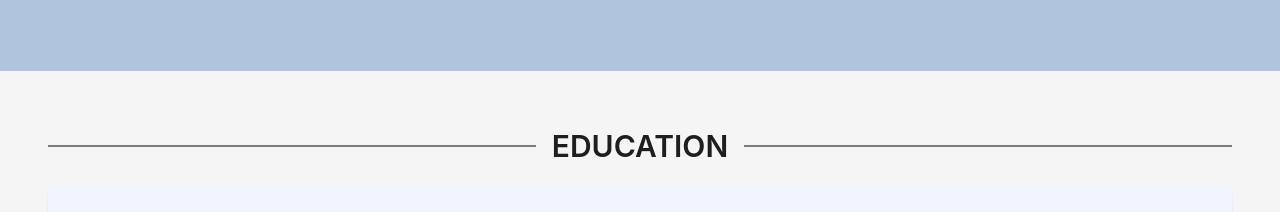
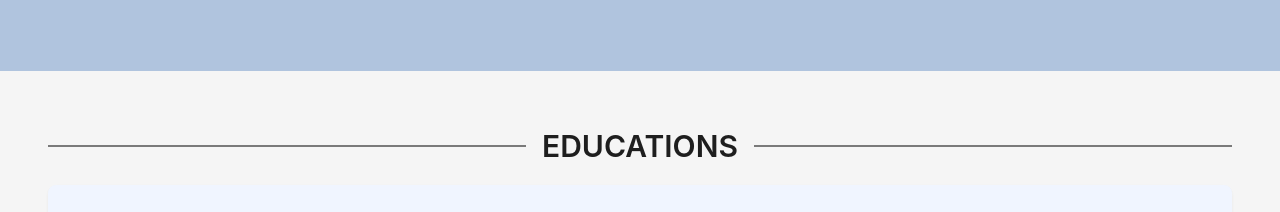
Before and after one commit to lieahau/lieahau.github.io, a React (Vite) app: page / in a window 1280 px wide. Shown: the part 6400-6612 px from the top of the page. Built offline with nearby package versions, Linux system fonts and the light colour scheme.

Commit message:
fix typo

```diff
--- a/src/components/Education.tsx
+++ b/src/components/Education.tsx
@@ -35,7 +35,7 @@ const educationData = [
 const Education = () => {
   return (
     <section id="education">
-      <SectionTitle title="EDUCATION" />
+      <SectionTitle title="EDUCATIONS" />
       <div style={{ display: "grid", gap: "20px" }}>
         {educationData.map((edu, index) => (
           <Card
```
